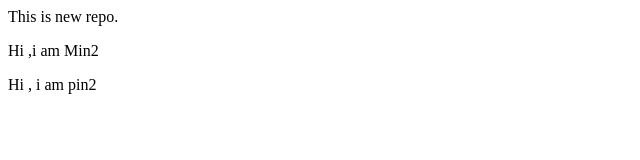
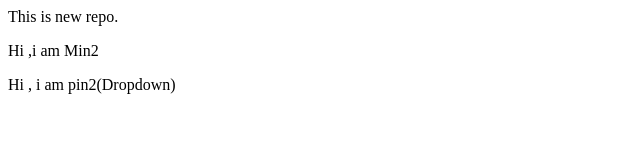
Before and after one commit to MINTU06PAL/LocalRepo, a plain HTML site: page index.html in a window 1280 px wide. Shown: the whole page, without its empty margins (0-640 px from the left). Drawn offline with Linux system fonts and the light colour scheme.

```diff
--- a/index.html
+++ b/index.html
@@ -1,3 +1,3 @@
 <p> This is new repo.</p>
 <p>Hi ,i am Min2</p>
-<p>Hi , i am pin2</p>
+<p>Hi , i am pin2(Dropdown)</p>
```
